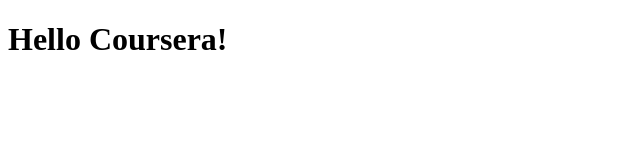
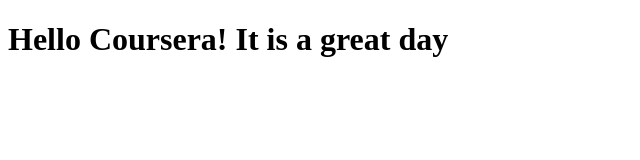
Before and after one commit to Daniel-Kwasi-Kpeglo/coursera-test, a plain HTML site: page site/index.html in a window 1280 px wide. Shown: the whole page, without its empty margins (0-640 px from the left). Drawn offline with Linux system fonts and the light colour scheme.

Commit message:
Small addition to out page

```diff
--- a/site/index.html
+++ b/site/index.html
@@ -6,6 +6,6 @@
 	<title>Hello Coursera!</title>
 </head>
 <body>
-<h1>Hello Coursera!</h1>
+<h1>Hello Coursera! It is a great day</h1>
 </body>
 </html>
```
